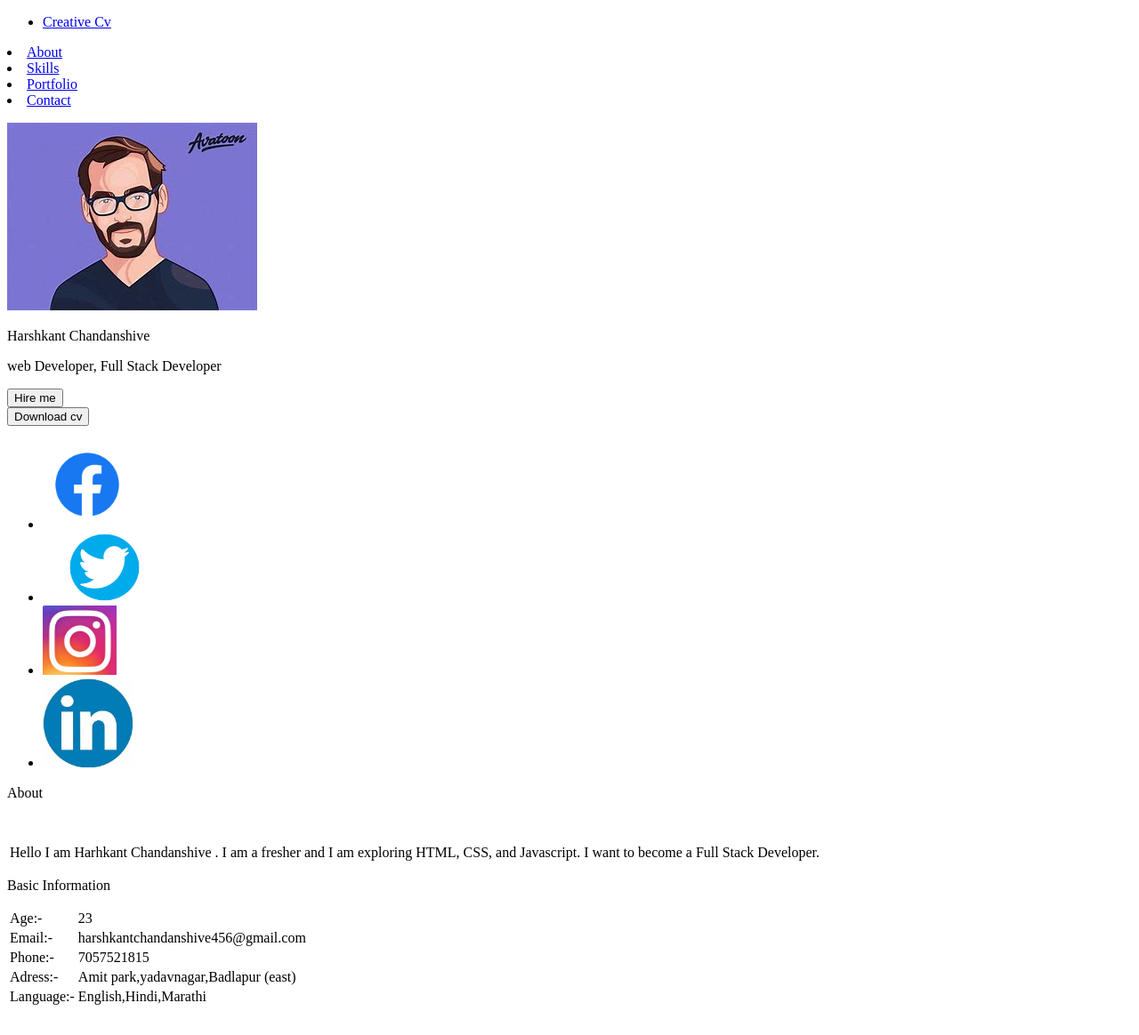
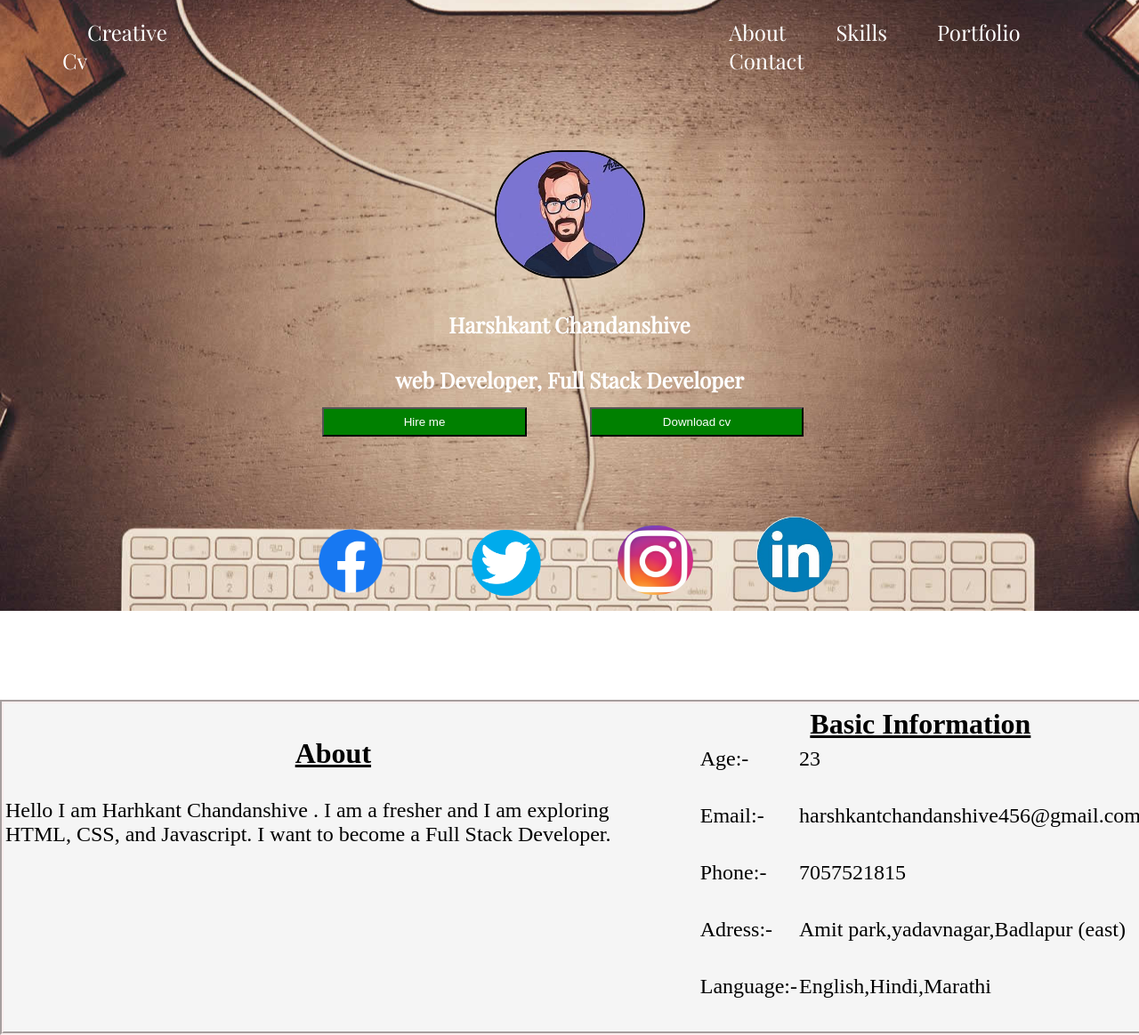
Before and after one commit to Harshkan153/Portfolio, a plain HTML site: page index.html in a window 1280 px wide. Shown: the top 1164 px of the page at 89% size. Drawn offline with nearby package versions, Linux system fonts and the light colour scheme; a web font is replaced by a local one.

Commit message:
Update index.html

```diff
--- a/index.html
+++ b/index.html
@@ -6,8 +6,8 @@
     <meta http-equiv="X-UA-Compatible" content="IE=edge">
     <meta name="viewport" content="width=device-width, initial-scale=1.0">
     <title>My Portfolio</title>
-    <link rel="stylesheet" href=".style.css" class="css">
-    <script  src=".sign.js"></script>
+    <link rel="stylesheet" href="style.css" class="css">
+    <script  src="sign.js"></script>
     <style>
 
     </style>
```
